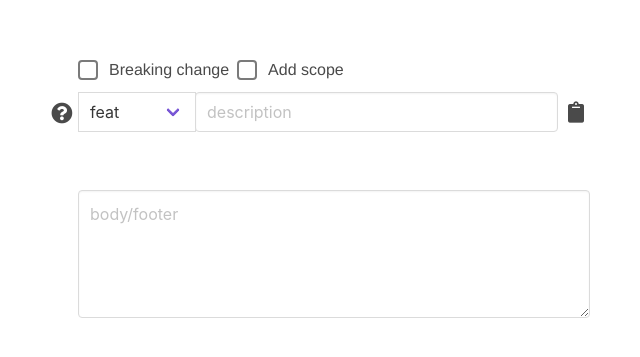
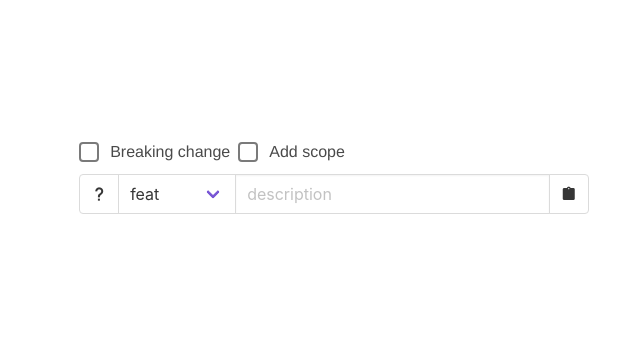
Before and after one commit to thaseyor/conventional-commits-creator, a Vue app: page / in a window 1280 px wide. Shown: the part 211-568 px from the top of the page, without its empty margins (306-946 px from the left). Built offline with nearby package versions, Linux system fonts and the light colour scheme.

Commit message:
refactor: make field more semantically correct

```diff
--- a/public/index.html
+++ b/public/index.html
@@ -7,6 +7,10 @@
     <link
       rel="stylesheet"
       href="https://use.fontawesome.com/releases/v5.2.0/css/all.css"
+    />
+    <link
+      rel="stylesheet"
+      href="https://cdn.jsdelivr.net/npm/@mdi/font@5.8.55/css/materialdesignicons.min.css"
     />
     <link rel="icon" href="<%= BASE_URL %>favicon.ico" />
     <title><%= htmlWebpackPlugin.options.title %></title>
--- a/src/App.vue
+++ b/src/App.vue
@@ -1,60 +1,39 @@
 <template>
   <div id="app">
-    <section style="width:40vw;">
+    <section>
       <b-field>
         <b-checkbox v-model="major">Breaking change</b-checkbox>
         <b-checkbox v-model="scopeOption">Add scope</b-checkbox>
       </b-field>
       <b-field>
-        <div
-          class="block"
-          @click="isModalActive = !isModalActive"
-          style="position:absolute;"
-        >
-          <b-icon
-            pack="fas"
-            icon="question-circle"
-            style="position:absolute;right:0px;padding-top:10px;cursor:pointer"
-            size="is-medium"
-          >
-          </b-icon>
+        <div class="control">
+          <b-button icon-left="help" @click="isModalActive = !isModalActive" />
         </div>
         <b-select placeholder="type" v-model="type">
           <option v-for="type in $options.TYPES_LIST" :value="type" :key="type">
             {{ major ? `${type}!` : type + String.fromCharCode(160) }}
           </option>
         </b-select>
-        <div class="columns is-gapless" style="width:100%">
         <b-input
           v-if="scopeOption"
           v-model="scope"
           placeholder="scope"
-            class="column"
           maxlength="10"
         >
         </b-input>
-
         <b-input
           placeholder="description"
           v-model="description"
-            :class="{ 'is-three-quarters': scopeOption }"
-            class="column"
           maxlength="100"
         >
         </b-input>
-        </div>
-        <div class="block" @click="copyHeader">
-          <b-icon
-            pack="fas"
-            icon="clipboard"
-            size="is-medium"
-            style="position:relative; top:4px;left:2px; cursor:pointer"
-          >
-          </b-icon>
-        </div>
-      </b-field>
-      <b-field>
-        <b-input type="textarea" placeholder="body/footer"></b-input>
+        <p class="control">
+          <b-button
+            type="is-transparent"
+            icon-right="clipboard"
+            @click="copyHeader"
+          />
+        </p>
       </b-field>
     </section>
     <b-modal v-model="isModalActive">
@@ -158,7 +137,6 @@ export default {
 
       navigator.clipboard.writeText(text).then(
         function() {
-          console.log(text);
           Snackbar.open({
             duration: 5000,
             message: "Header has been copied!",
```
Lines whose indentation alone changed are shown as unchanged.
